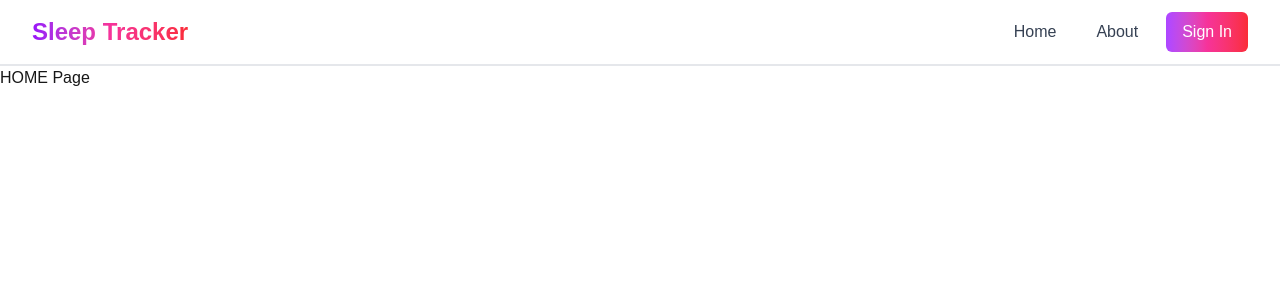
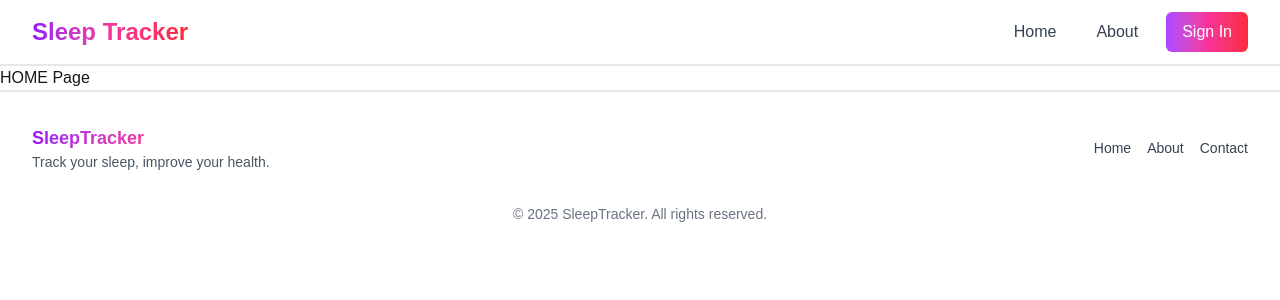
Before and after one commit to viboverse/next-sleep-tracker, a Next.js app: page / in a window 1280 px wide. Shown: the top 300 px of the page. Built offline with nearby package versions, Linux system fonts and the light colour scheme; no server answers.

Commit message:
feat: Add Footer component

```diff
--- a/app/layout.tsx
+++ b/app/layout.tsx
@@ -5,6 +5,7 @@ import { Geist, Geist_Mono } from "next/font/google";
 
 import { ClerkProvider } from "@clerk/nextjs";
 import MainHeader from "@/components/main-header";
+import Footer from "@/components/footer";
 
 const geistSans = Geist({
   variable: "--font-geist-sans",
@@ -34,6 +35,7 @@ export default function RootLayout({
         >
           <MainHeader />
           {children}
+          <Footer />
         </body>
       </html>
     </ClerkProvider>
```
